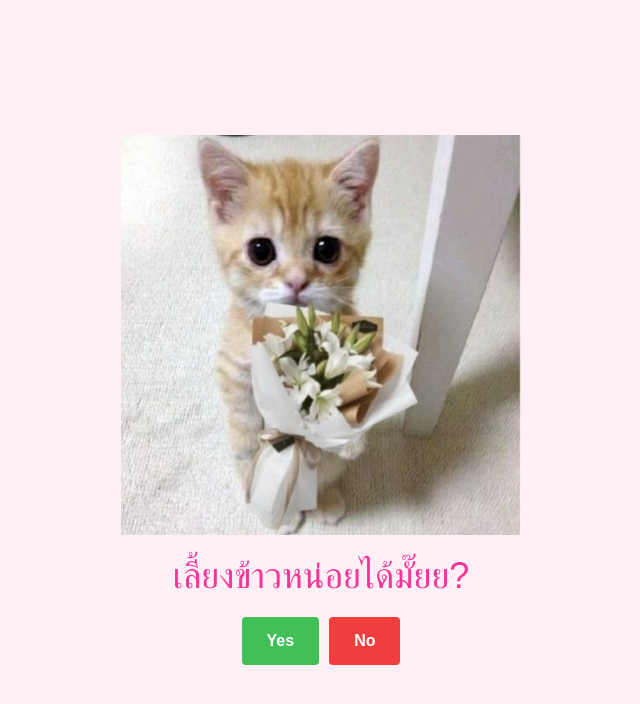
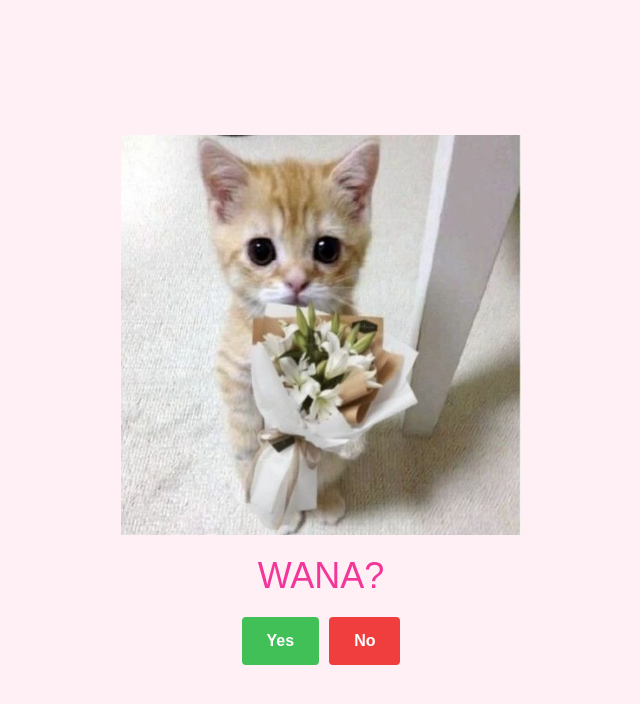
Before and after one commit to KasidechGlinpoglub/Can-i-, a plain HTML site: page index.html in a window 1280 px wide. Shown: the whole page, without its empty margins (319-959 px from the left). Drawn offline with Linux system fonts and the light colour scheme; a web font is replaced by a local one.

Commit message:
Update index.html

```diff
--- a/index.html
+++ b/index.html
@@ -15,7 +15,7 @@
   <body>
     <main class="container">
       <img class="cat-img" src="img/cat-0.jpg" alt="Picture of a cat" />
-      <p class="title">เลี้ยงข้าวหน่อยได้มั๊ยย?</p>
+      <p class="title">WANA?</p>
       <div class="buttons">
         <button type="button" class="btn btn--yes">Yes</button>
         <button type="button" class="btn btn--no">No</button>
```
